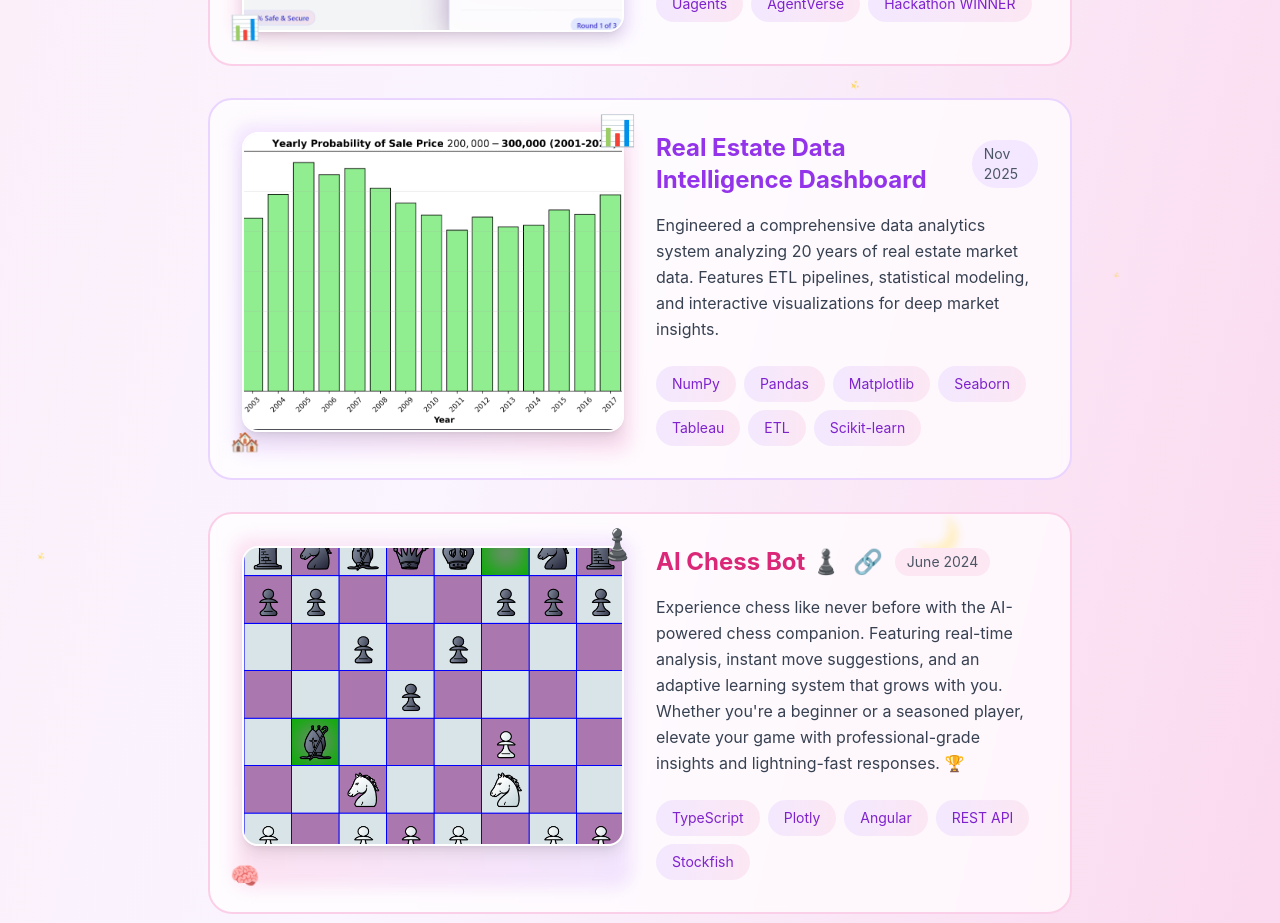
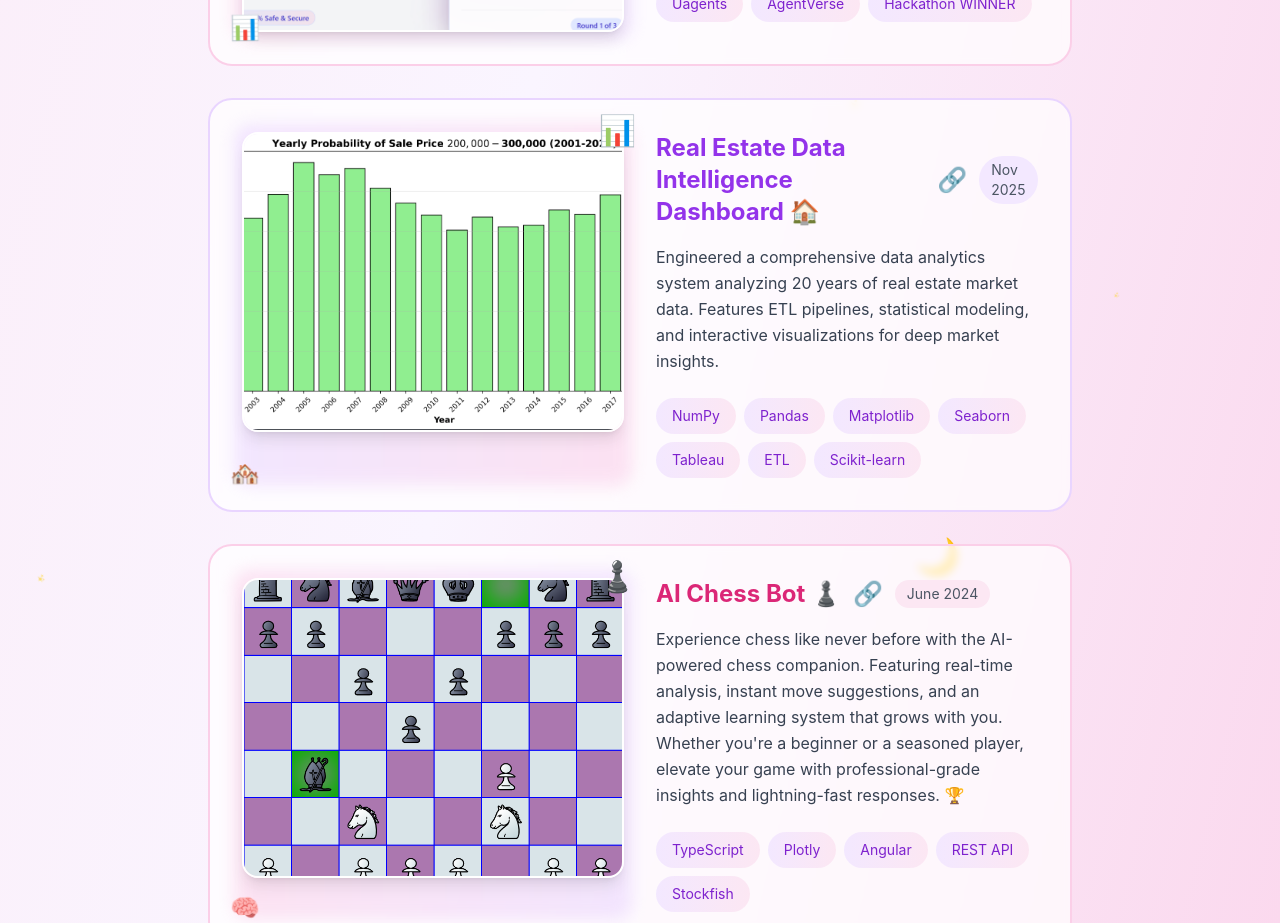
Before and after one commit to Dakshaarvind/my-portfolio, a React (Create React App) app: page / in a window 1280 px wide. Shown: the part 3060-3983 px from the top of the page. Built offline with nearby package versions, Linux system fonts and the light colour scheme.

Commit message:
Github link

```diff
--- a/src/App.js
+++ b/src/App.js
@@ -560,8 +560,16 @@ const PortfolioWebsite = () => {
                   <div>
                     <div className="flex items-center gap-3 mb-4">
                       <h3 className="text-2xl font-bold text-purple-600 group-hover:text-pink-600 transition-colors duration-300">
-                        Real Estate Data Intelligence Dashboard
+                        Real Estate Data Intelligence Dashboard 🏠
                       </h3>
+                      <a
+                        href="https://github.com/Dakshaarvind/Real-estate-Data-Analysis"
+                        target="_blank"
+                        rel="noopener noreferrer"
+                        className="text-purple-500 hover:text-pink-500 transition-colors duration-300 hover-bounce"
+                      >
+                        <span className="text-2xl">🔗</span>
+                      </a>
                       <span className="text-sm text-gray-600 bg-purple-100 px-3 py-1 rounded-full">
                         Nov 2025
                       </span>
```
